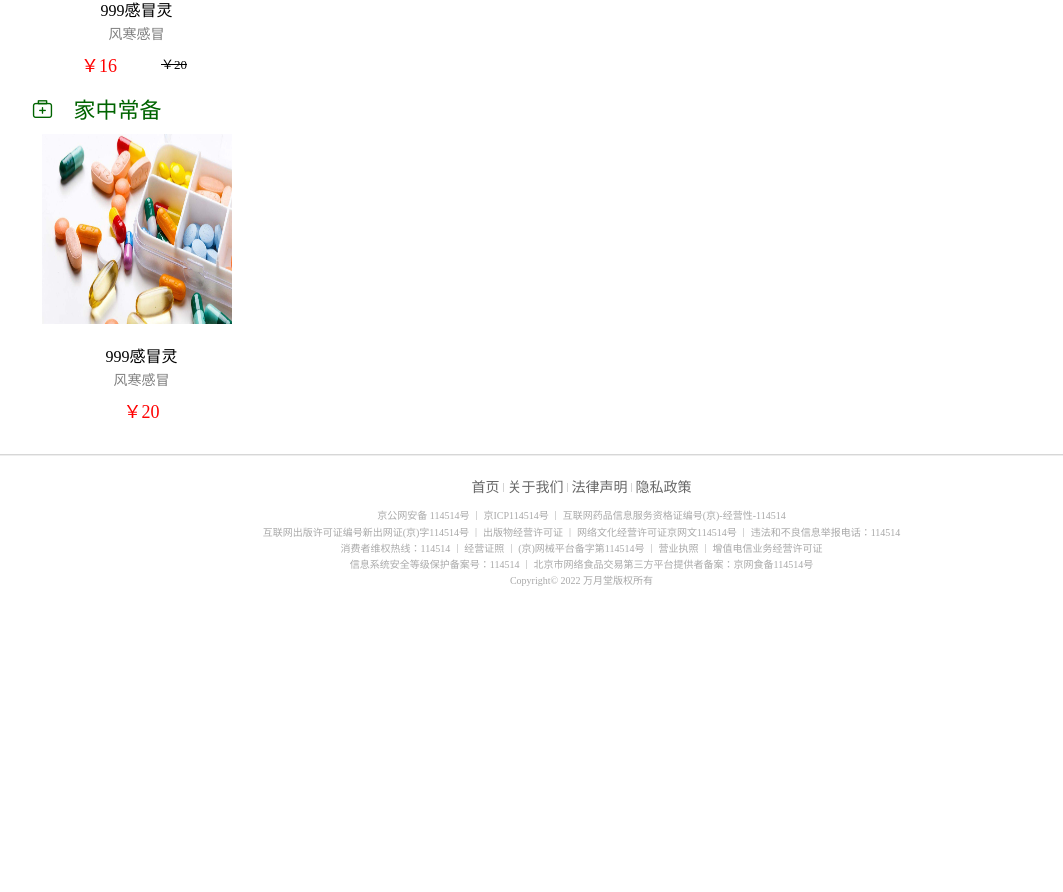
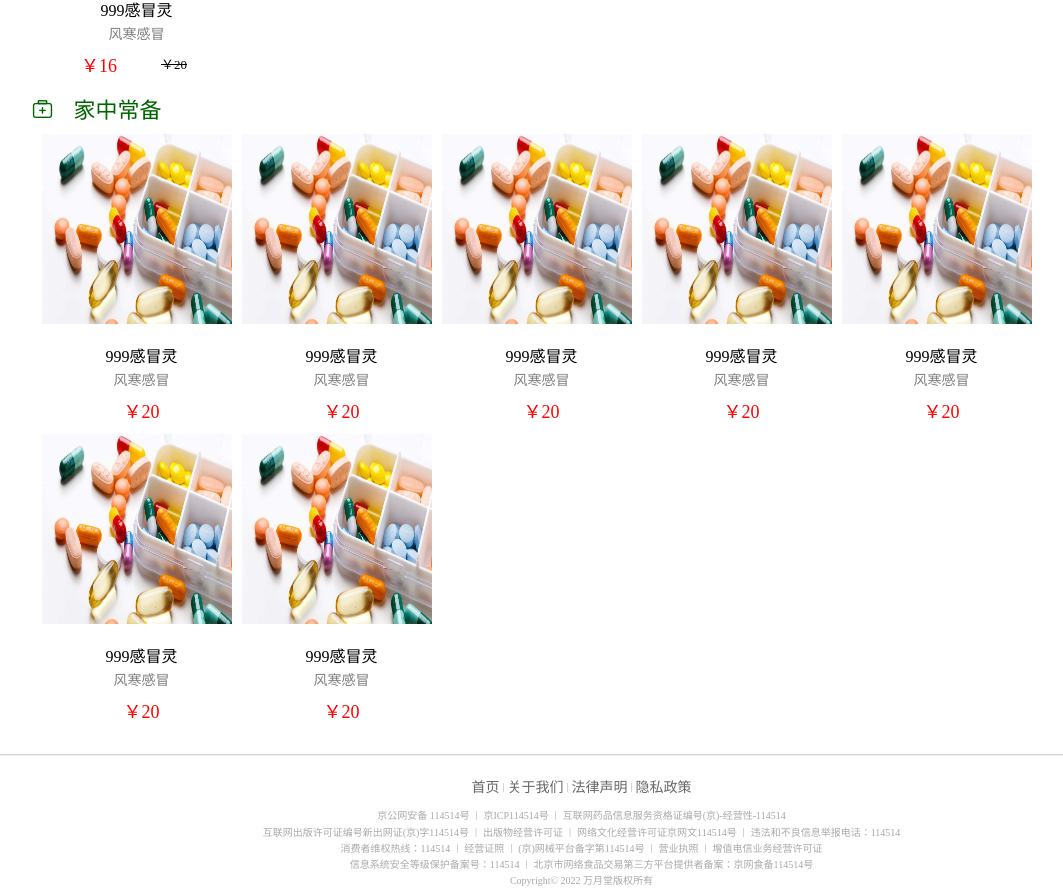
Before and after one commit to TsaiDuck/WanYueTang_Vue, a Vue app: page /#/home in a window 1280 px wide. Shown: the part 898-1790 px from the top of the page, without its empty margins (178-1241 px from the left). Before the commit the page ends 1490 px from the top, so only its background shows below. Built offline with nearby package versions, Linux system fonts and the light colour scheme.

Commit message:
修复了“家中常备”的页面bug

```diff
--- a/src/components/body/home/Goods/Homestock.vue
+++ b/src/components/body/home/Goods/Homestock.vue
@@ -1,6 +1,54 @@
 <template>
   <div class="homeStock">
       <ul class="homeStock-list">
+        <li class="homeStock-item">
+            <img :src="goodsImg" ref="">
+            <div class="homeStock-text">
+              <span class="homeStock-text-goodsName" :title="goodsName">{{ goodsName }}</span>
+              <span class="homeStock-text-goodsEffect" :title="goodsName">{{ goodsEffect }}</span>
+              <span class="homeStock-text-goodsPrice">￥{{ goodsPrice }}</span>
+            </div>
+        </li>
+        <li class="homeStock-item">
+            <img :src="goodsImg" ref="">
+            <div class="homeStock-text">
+              <span class="homeStock-text-goodsName" :title="goodsName">{{ goodsName }}</span>
+              <span class="homeStock-text-goodsEffect" :title="goodsName">{{ goodsEffect }}</span>
+              <span class="homeStock-text-goodsPrice">￥{{ goodsPrice }}</span>
+            </div>
+        </li>
+        <li class="homeStock-item">
+            <img :src="goodsImg" ref="">
+            <div class="homeStock-text">
+              <span class="homeStock-text-goodsName" :title="goodsName">{{ goodsName }}</span>
+              <span class="homeStock-text-goodsEffect" :title="goodsName">{{ goodsEffect }}</span>
+              <span class="homeStock-text-goodsPrice">￥{{ goodsPrice }}</span>
+            </div>
+        </li>
+        <li class="homeStock-item">
+            <img :src="goodsImg" ref="">
+            <div class="homeStock-text">
+              <span class="homeStock-text-goodsName" :title="goodsName">{{ goodsName }}</span>
+              <span class="homeStock-text-goodsEffect" :title="goodsName">{{ goodsEffect }}</span>
+              <span class="homeStock-text-goodsPrice">￥{{ goodsPrice }}</span>
+            </div>
+        </li>
+        <li class="homeStock-item">
+            <img :src="goodsImg" ref="">
+            <div class="homeStock-text">
+              <span class="homeStock-text-goodsName" :title="goodsName">{{ goodsName }}</span>
+              <span class="homeStock-text-goodsEffect" :title="goodsName">{{ goodsEffect }}</span>
+              <span class="homeStock-text-goodsPrice">￥{{ goodsPrice }}</span>
+            </div>
+        </li>
+        <li class="homeStock-item">
+            <img :src="goodsImg" ref="">
+            <div class="homeStock-text">
+              <span class="homeStock-text-goodsName" :title="goodsName">{{ goodsName }}</span>
+              <span class="homeStock-text-goodsEffect" :title="goodsName">{{ goodsEffect }}</span>
+              <span class="homeStock-text-goodsPrice">￥{{ goodsPrice }}</span>
+            </div>
+        </li>
         <li class="homeStock-item">
             <img :src="goodsImg" ref="">
             <div class="homeStock-text">
@@ -49,7 +97,8 @@
       padding-left: 5px;
       display: flex;
       margin: 5px;
-      justify-content: space-between;
+      flex-wrap: wrap;
+      //justify-content: space-between;
       .homeStock-item{
         width: 200px;
         height: 300px;
```
